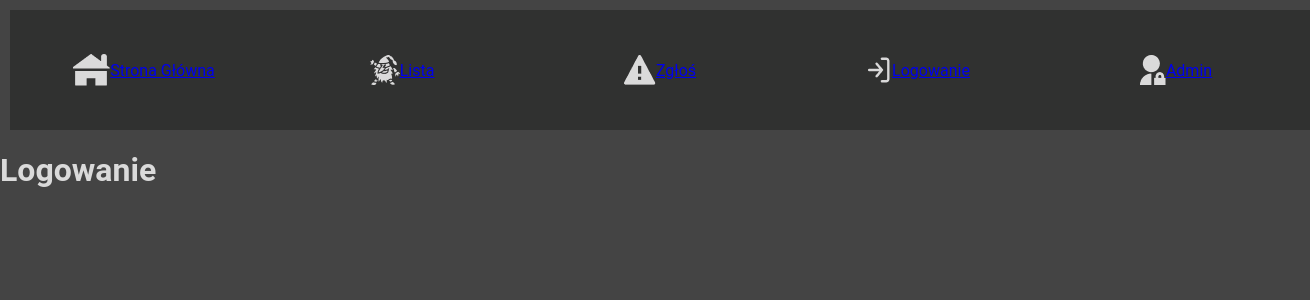
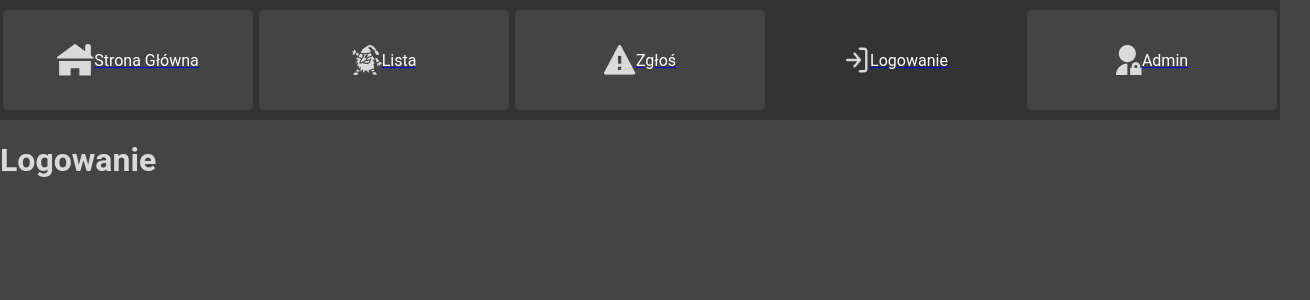
Before and after one commit to Newbies-Workplace/gnome-app, a React (Vite) app in the folder apps/gnome-web/: page /log in a window 1280 px wide. Shown: the top 300 px of the page, 1310 px wide, since content can reach past the window. Built offline with nearby package versions, Linux system fonts and the light colour scheme.

Commit message:
fix: NavBar

```diff
--- a/apps/gnome-web/src/index.css
+++ b/apps/gnome-web/src/index.css
@@ -2,10 +2,6 @@
 @tailwind components;
 @tailwind utilities;
 
-html {
-  height: 100%;
-  width: 100%;
-}
 body {
   background-color: #444;
   color: #dadada;
@@ -13,32 +9,46 @@ body {
   margin: 0;
   padding: 0;
 }
-p {
-  display: flex;
-  text-align: center;
-  justify-content: center;
-  align-items: center;
-  width: 20%;
-  height: 100px;
-}
 
 header {
   color: #d9d9d9;
-  padding: 10px;
+  padding-top: 10px;
+  padding-bottom: 10px;
   text-align: center;
   height: 100px;
-  width: auto;
-  margin: 10px;
+  width: 95%;
   display: flex;
   flex-direction: row; /* zamiast column */
   justify-content: center;
   align-items: center;
-  gap: 10px; /* Odstęp między linkami */
-  width: 100%;
-  height: 100px;
-  background-color: #303130;
+  background-color: #333;
 }
 
-header NavLink {
-  background-color: #fff;
+.link-section {
+  width: 20%;
+  height: 100%;
+  display: flex;
+  justify-content: center;
+  align-items: center;
 }
+.nav-section {
+  width: 98%;
+  height: 100%;
+  display: flex;
+  justify-content: center;
+  align-items: center;
+  background-color: #444;
+  color: #d9d9d9;
+  border-radius: 5px;
+}
+.nav-section:hover {
+  background-color: #555;
+}
+.nav-section.active {
+  background-color: #333;
+}
+
+.nav-section {
+  text-decoration: none;
+  color: #fff;
+}
--- a/apps/gnome-web/src/pages/Navbar.tsx
+++ b/apps/gnome-web/src/pages/Navbar.tsx
@@ -16,18 +16,15 @@ const Navbar = () => {
       {links.map((link, index) => {
         const isActive = location.pathname === link.href;
         return (
-          <section
-            key={index}
-            tabIndex={isActive ? 0 : -1}
-            className={`linki p-4 flex items-center justify-center w-1/5 h-16 ${
-              isActive ? "bg-yellow-500" : "bg-gray-800"
-            }`}
-          >
-            <img src={link.img} alt="" className="h-8 w-8 mr-2" />
-            <a href={link.href} className="underline text-white">
+          <a href={link.href} className="link-section">
+            <section
+              key={index}
+              className={`nav-section ${isActive ? "active" : ""}`}
+            >
+              <img src={link.img} alt="" className="h-8 w-8 mr-2" />
               {link.text}
-            </a>
-          </section>
+            </section>
+          </a>
         );
       })}
     </header>
```
Also changed, not shown: 1 other file (tests, documents, lock files or other folders).
